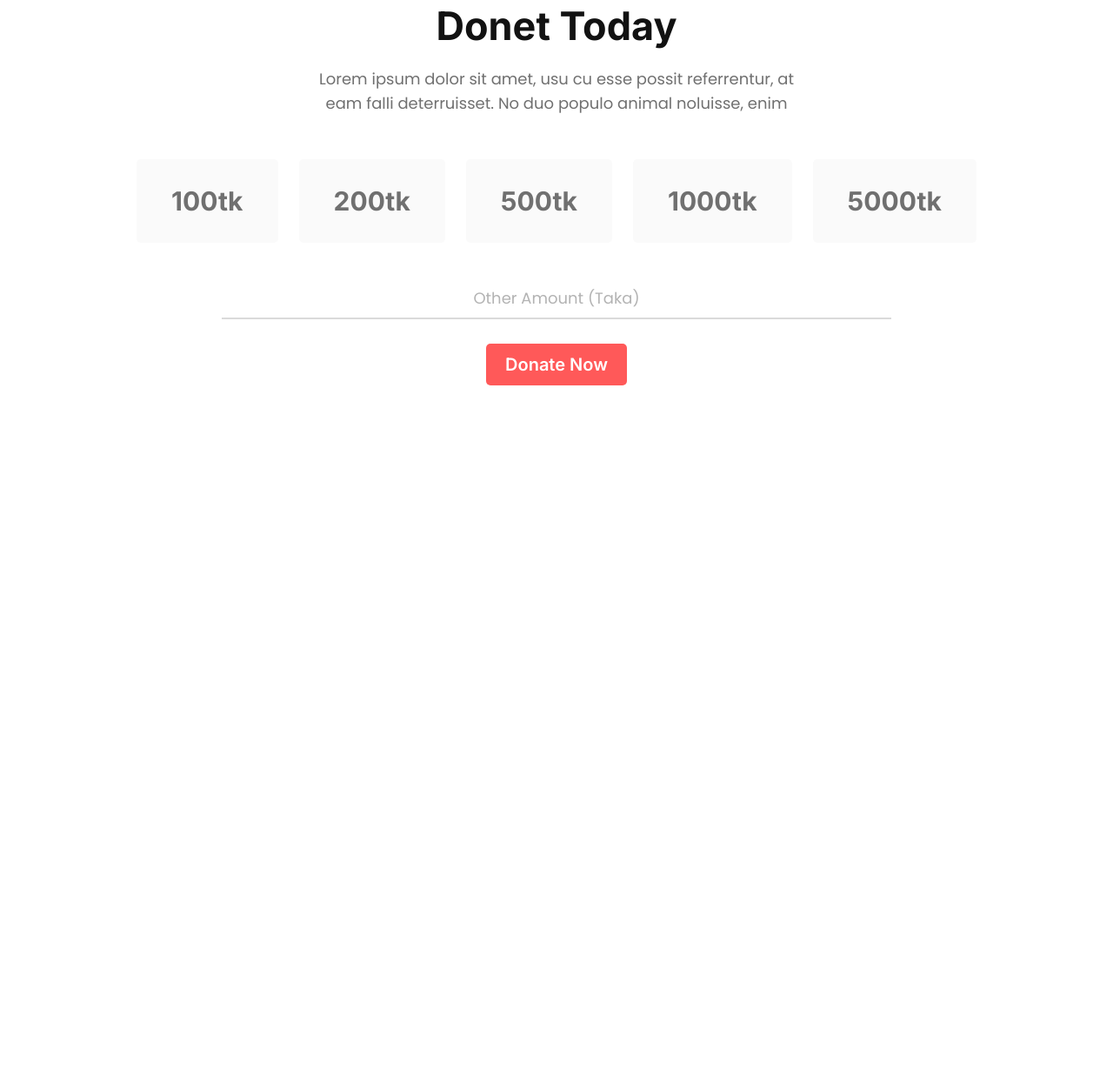
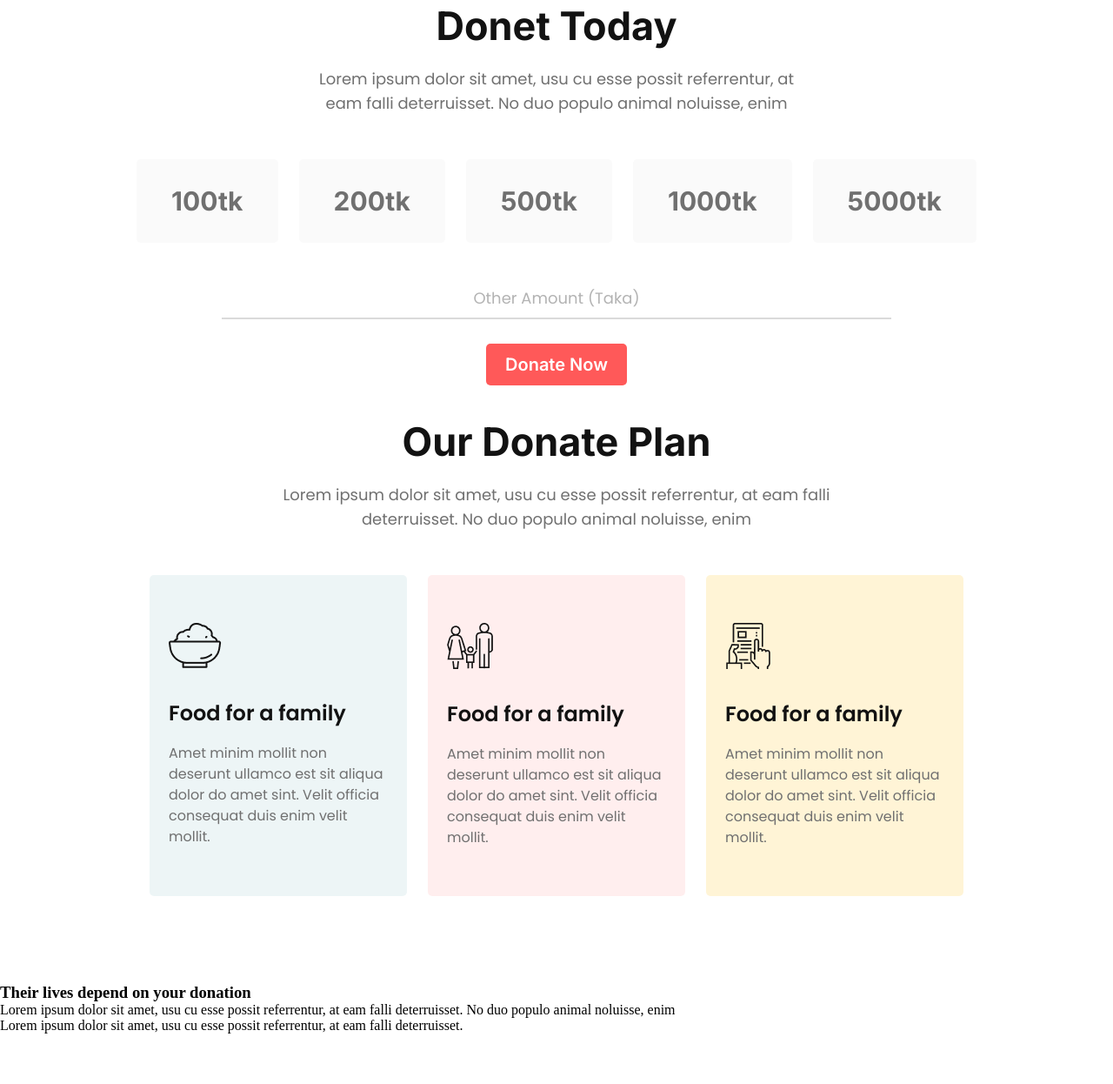
Before and after one commit to Mukhle-sur/donated-website, a plain HTML site: page index.html in a window 1280 px wide. Shown: the part 774-2020 px from the top of the page at 87% size. Before the commit the page ends 1255 px from the top, so only its background shows below. Drawn offline with Linux system fonts and the light colour scheme.

Commit message:
donation-planning-added

```diff
--- a/css-file/style.css
+++ b/css-file/style.css
@@ -148,3 +148,46 @@ a {
 }
 
 /* donnet-plan-area */
+.donten-planning {
+    margin-top: 120px;
+    margin: 0px 160px;
+}
+
+.our-system {
+    display: flex;
+    justify-content: center;
+}
+
+.show-planing {
+    padding: 55px 22px;
+    background: rgba(79, 157, 166, 0.1);
+    border-radius: 5px;
+    margin: 0px 12px;
+    margin-top: 50px;
+}
+
+.show-planing img{
+    margin-bottom: 30px;
+}
+
+.show-planing h3 {
+    font-family: 'Poppins';
+    font-weight: 600;
+    font-size: 24px;
+    line-height: 36px;
+    color: #121212;
+    margin-bottom: 16px;
+}
+
+.show-planing p {
+    font-family: 'Poppins';
+    font-weight: 400;
+    font-size: 16px;
+    line-height: 24px;
+    color: #707070;
+    max-width: 320px;
+}
+/* depended-area */
+.depended-donation{
+    margin-top: 100px;
+}
--- a/index.html
+++ b/index.html
@@ -45,7 +45,41 @@
         </section>
         <!-- donnet-plan-area -->
         <section class="donten-planning">
-
+            <div class="donet-title">
+                <h2>Our Donate Plan</h2>
+                <p>Lorem ipsum dolor sit amet, usu cu esse possit referrentur, at eam falli deterruisset. No duo populo animal noluisse, enim</p>
+            </div>
+            <div class="our-system">
+                <div class="show-planing">
+                    <img src="./icons/food.png" alt="">
+                    <h3>Food for a family</h3>
+                    <p>Amet minim mollit non deserunt ullamco est sit aliqua dolor do amet sint. Velit officia consequat duis enim velit mollit.</p>
+                </div>
+                <div class="show-planing"  style="background-color: rgba(255, 89, 89, 0.1);">
+                    <img src="./icons/shelter.png" alt="">
+                    <h3>Food for a family</h3>
+                    <p>Amet minim mollit non deserunt ullamco est sit aliqua dolor do amet sint. Velit officia consequat duis enim velit mollit.</p>
+                </div>
+                <div class="show-planing" style="background-color: #FFF4D6;">
+                    <img src="./icons/Frame-1.png" alt="">
+                    <h3>Food for a family</h3>
+                    <p>Amet minim mollit non deserunt ullamco est sit aliqua dolor do amet sint. Velit officia consequat duis enim velit mollit.</p>
+                </div>
+            </div>
+        </section>
+        <!-- depended-area -->
+        <section class="depended-donation">
+            <div class="depend-contant">
+                <h3 class="heading">Their lives depend on your donation</h3>
+                <p>Lorem ipsum dolor sit amet, usu cu esse possit referrentur, at eam falli deterruisset. No duo populo animal noluisse, enim</p>
+                <p>Lorem ipsum dolor sit amet, usu cu esse possit referrentur, at eam falli deterruisset.</p>
+                <div class="button">
+                    <a href="#"></a>
+                </div>
+            </div>
+            <div class="peaple-images">
+                <img src="" alt="">
+            </div>
         </section>
     </main>
     <footer>
```
